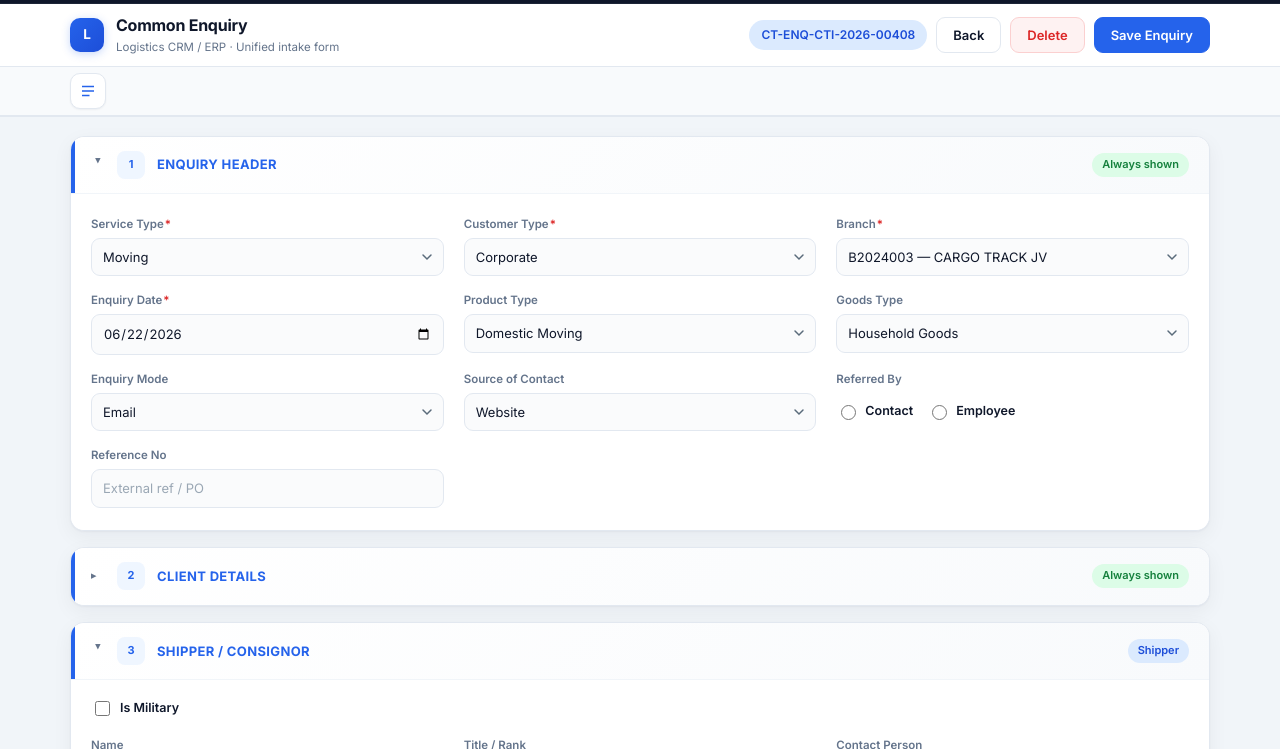
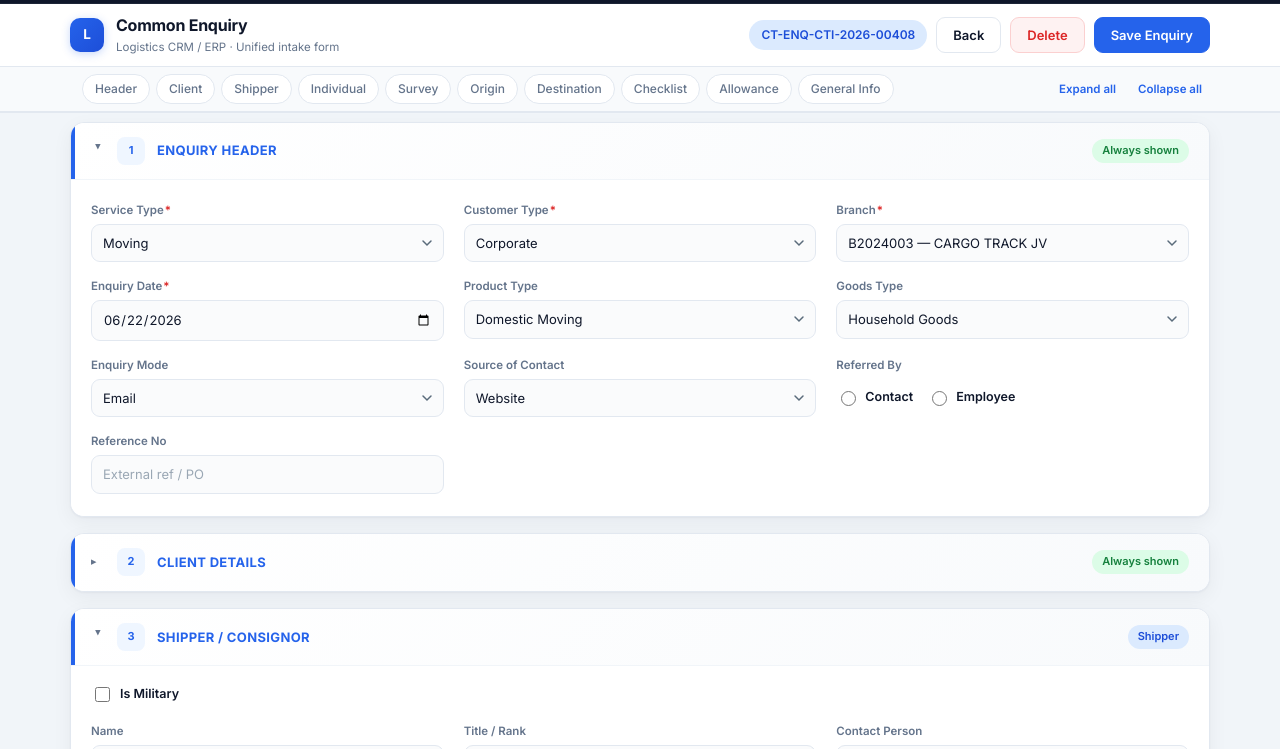
Before and after one commit to sramesh143/TestCursor, a plain HTML site: page enquiry-console.html in a window 1280 px wide. Shown: the part 51-800 px from the top of the page. Drawn offline with Linux system fonts and the light colour scheme.

Commit message:
Adjust styles and update chips bar in enquiry-console.html
Updated padding in .wrap class and modified chips bar structure.

```diff
--- a/enquiry-console.html
+++ b/enquiry-console.html
@@ -315,7 +315,7 @@
   .form-scroll::-webkit-scrollbar{width:8px;}
   .form-scroll::-webkit-scrollbar-thumb{background:#cbd5e1;border-radius:4px;}
   .form-scroll::-webkit-scrollbar-thumb:hover{background:#94a3b8;}
-  .wrap{max-width:var(--form-max);width:100%;margin:0 auto;padding:20px 20px 40px;}
+  .wrap{max-width:var(--form-max);width:100%;margin:0 auto;padding:10px 20px 40px;}
   .card{background:var(--card);border:1px solid var(--line);border-radius:14px;
     box-shadow:0 1px 2px rgba(15,23,42,.04),0 6px 20px rgba(15,23,42,.05);margin-bottom:16px;overflow:hidden;
     transition:box-shadow .2s,border-color .2s;}
@@ -466,13 +466,13 @@
   </div>
 
   <!-- section jump — icon only, expand on hover -->
-  <div class="chips" id="chips-bar">
+  <div class="chips is-open" id="chips-bar">
     <div class="chips-inner">
-      <button type="button" class="chips-fab" id="chipsFab" title="Section navigation" aria-label="Section navigation" aria-expanded="false">
+       <!-- <button type="button" class="chips-fab" id="chipsFab" title="Section navigation" aria-label="Section navigation" aria-expanded="false">
         <svg viewBox="0 0 24 24" fill="none" stroke="currentColor" stroke-width="2"><path d="M4 6h16M4 12h16M4 18h10"/></svg>
-      </button>
+      </button> -->
       <div class="chips-panel" id="chipsPanel">
-        <span class="chips-label">Jump to</span>
+         <!-- <span class="chips-label">Jump to</span> -->
         <div class="chips-list" id="chips"></div>
         <div class="tools"><a id="expandAll">Expand all</a><a id="collapseAll">Collapse all</a></div>
       </div>
```
